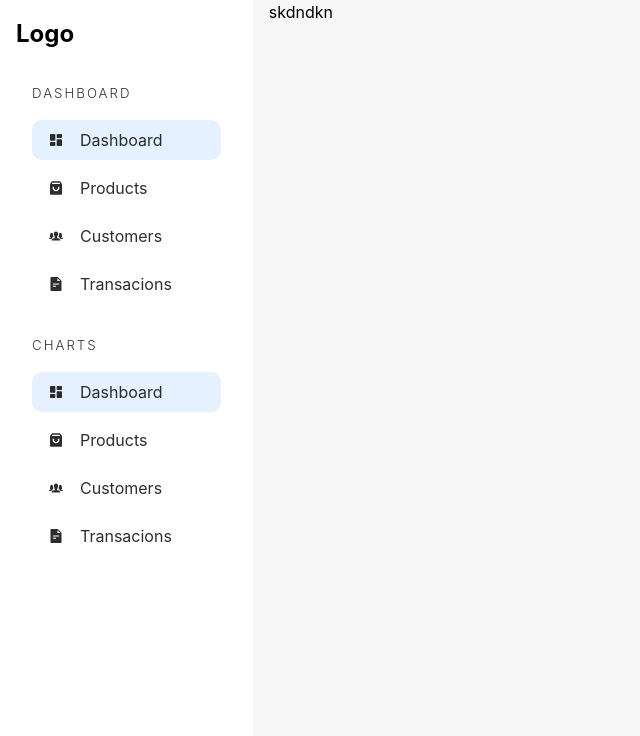
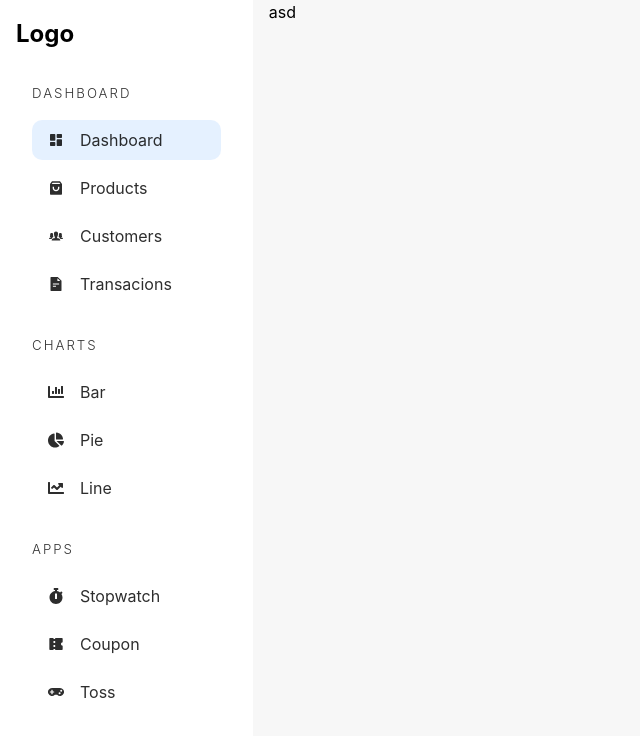
Before and after one commit to anivnssb/ecommerce_store_mern_Ts_redux, a React (Vite) app: page /admin/dashboard in a window 1280 px wide. Shown: the top 736 px of the page, without its empty margins (0-640 px from the left). Built offline with nearby package versions, Linux system fonts and the light colour scheme.

Commit message:
Sidebar new sections added in side bar admin style sheet import moved to App.tsx

```diff
--- a/src/Admin/components/Sidebar.tsx
+++ b/src/Admin/components/Sidebar.tsx
@@ -1,7 +1,18 @@
 import type { IconType } from "react-icons";
 import { AiFillFileText } from "react-icons/ai";
+import {
+  FaChartBar,
+  FaChartLine,
+  FaChartPie,
+  FaGamepad,
+  FaStopwatch,
+} from "react-icons/fa";
 import { IoIosPeople } from "react-icons/io";
-import { RiDashboardFill, RiShoppingBag3Fill } from "react-icons/ri";
+import {
+  RiCoupon3Fill,
+  RiDashboardFill,
+  RiShoppingBag3Fill,
+} from "react-icons/ri";
 import { Link, useLocation, type Location } from "react-router-dom";
 
 const Sidebar = () => {
@@ -9,6 +20,14 @@ const Sidebar = () => {
   return (
     <aside>
       <h2>Logo</h2>
+      <DivOne location={location} />
+      <DivTwo location={location} />
+      <DivThree location={location} />
+    </aside>
+  );
+};
+
+const DivOne = ({ location }: { location: Location }) => (
   <div>
     <h5>Dashboard</h5>
     <ul>
@@ -38,39 +57,47 @@ const Sidebar = () => {
       />
     </ul>
   </div>
+);
+const DivTwo = ({ location }: { location: Location }) => (
   <div>
     <h5>Charts</h5>
     <ul>
+      <Li url="/admin/bar" location={location} Icon={FaChartBar} text="Bar" />
+      <Li url="/admin/pie" location={location} Icon={FaChartPie} text="Pie" />
       <Li
-            url="/admin/dashboard"
+        url="/admin/line"
         location={location}
-            Icon={RiDashboardFill}
-            text="Dashboard"
-          />
-          <Li
-            url="/admin/products"
-            location={location}
-            Icon={RiShoppingBag3Fill}
-            text="Products"
-          />
-          <Li
-            url="/admin/customers"
-            location={location}
-            Icon={IoIosPeople}
-            text="Customers"
-          />
-          <Li
-            url="/admin/transactions"
-            location={location}
-            Icon={AiFillFileText}
-            text="Transacions"
+        Icon={FaChartLine}
+        text="Line"
       />
     </ul>
   </div>
-    </aside>
 );
-};
-
+const DivThree = ({ location }: { location: Location }) => (
+  <div>
+    <h5>Apps</h5>
+    <ul>
+      <Li
+        url="/admin/app/stopwatch"
+        location={location}
+        Icon={FaStopwatch}
+        text="Stopwatch"
+      />
+      <Li
+        url="/admin/app/coupon"
+        location={location}
+        Icon={RiCoupon3Fill}
+        text="Coupon"
+      />
+      <Li
+        url="/admin/app/toss"
+        location={location}
+        Icon={FaGamepad}
+        text="Toss"
+      />
+    </ul>
+  </div>
+);
 interface LiProps {
   url: string;
   location: Location;
--- a/src/Admin/pages/DashBoard.tsx
+++ /dev/null
@@ -1,13 +0,0 @@
-import "../styles/app.scss";
-import Sidebar from "../components/Sidebar";
-
-const DashBoard = () => {
-  return (
-    <div className="adminContainer">
-      <Sidebar />
-      <main>skdndkn</main>
-    </div>
-  );
-};
-
-export default DashBoard;
--- /dev/null
+++ b/src/Admin/pages/Dashboard.tsx
@@ -0,0 +1,14 @@
+import Sidebar from "../components/Sidebar";
+
+const Dashboard = () => {
+  return (
+    <div className="adminContainer">
+      <Sidebar />
+      <main className="dashboard">
+        <div className="bar">asd</div>
+      </main>
+    </div>
+  );
+};
+
+export default Dashboard;
--- a/src/App.tsx
+++ b/src/App.tsx
@@ -1,8 +1,9 @@
 import { BrowserRouter as Router, Routes, Route } from "react-router-dom";
 import "./User/styles/app.scss";
+import "./Admin/styles/app.scss";
 import { lazy, Suspense } from "react";
 import Loader from "./commonComponents/Loader";
-const DashBoard = lazy(() => import("./Admin/pages/DashBoard"));
+const Dashboard = lazy(() => import("./Admin/pages/Dashboard"));
 const Products = lazy(() => import("./Admin/pages/Products"));
 const Customers = lazy(() => import("./Admin/pages/Customers"));
 const Transactions = lazy(() => import("./Admin/pages/Transactions"));
@@ -19,7 +20,7 @@ const App = () => {
           <Route path="/search" element={<Search />} />
           <Route path="/cart" element={<Cart />} />
 
-          <Route path="/admin/dashboard" element={<DashBoard />} />
+          <Route path="/admin/dashboard" element={<Dashboard />} />
           <Route path="/admin/products" element={<Products />} />
           <Route path="/admin/customers" element={<Customers />} />
           <Route path="/admin/transactions" element={<Transactions />} />
```
Lines whose indentation alone changed are shown as unchanged.
